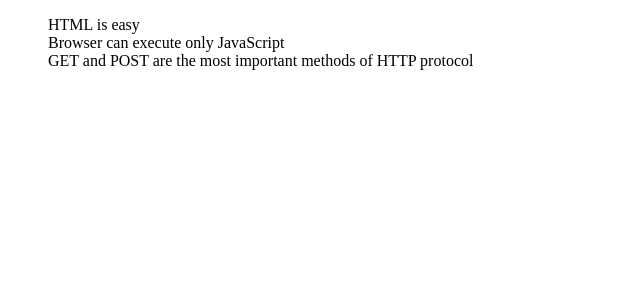
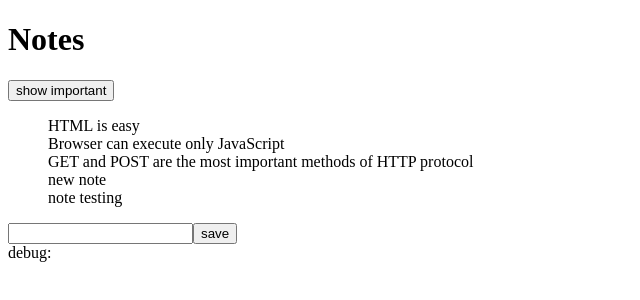
Before and after one commit to filmverse/-Part-2b-Communicating-with-server, a React (Create React App) app in the folder part1b/: page / in a window 1280 px wide. Shown: the top 300 px of the page, without its empty margins (0-640 px from the left). Built offline with nearby package versions, Linux system fonts and the light colour scheme; data requests are answered from the project's data file.

Commit message:
add note functionality has been added

```diff
--- a/part1b/db.json
+++ b/part1b/db.json
@@ -17,6 +17,18 @@
       "content": "GET and POST are the most important methods of HTTP protocol",
       "date": "2022-1-17T19:20:14.298Z",
       "important": true
+    },
+    {
+      "content": "new note",
+      "date": "2023-01-21T22:01:02.184Z",
+      "important": false,
+      "id": 4
+    },
+    {
+      "content": "note testing",
+      "date": "2023-01-21T22:01:14.417Z",
+      "important": false,
+      "id": 5
     }
   ]
 }
--- a/part1b/src/App.js
+++ b/part1b/src/App.js
@@ -5,6 +5,7 @@ import Note from "./components/Note";
 const App = () => {
 
   const [ notes, setNotes ] = useState([])
+  const [ newNote, setNewNote ] = useState('')
 
   console.log(notes)
 
@@ -16,11 +17,37 @@ const App = () => {
   }
   useEffect(hook, [])
 
+  const addNote = (event) => {
+    event.preventDefault()
+    const noteObject = {
+      content: newNote,
+      date: new Date().toISOString(),
+      important: Math.random < 0.5,
+    }
+    axios.post('http://localhost:3001/notes', noteObject).then(
+      response => {
+        setNotes(notes.concat(response.data))
+        setNewNote('')
+      }
+    )
+  }
+
+  const handleNoteChange = (event) => {
+    setNewNote(event.target.value)
+  }
+
   return (
     <div>
+    <h1>Notes</h1>
+      <button>show important</button>
       <ul>
         {notes.map(notemap => <Note key={notemap.id} note={notemap} />)}
       </ul>
+      <form onSubmit={addNote}>
+        <input value={newNote} onChange={handleNoteChange} />
+        <button type="submit">save</button>
+      </form>
+      debug: {newNote}
     </div>
   )
 }
```
Lines whose indentation alone changed are shown as unchanged.
